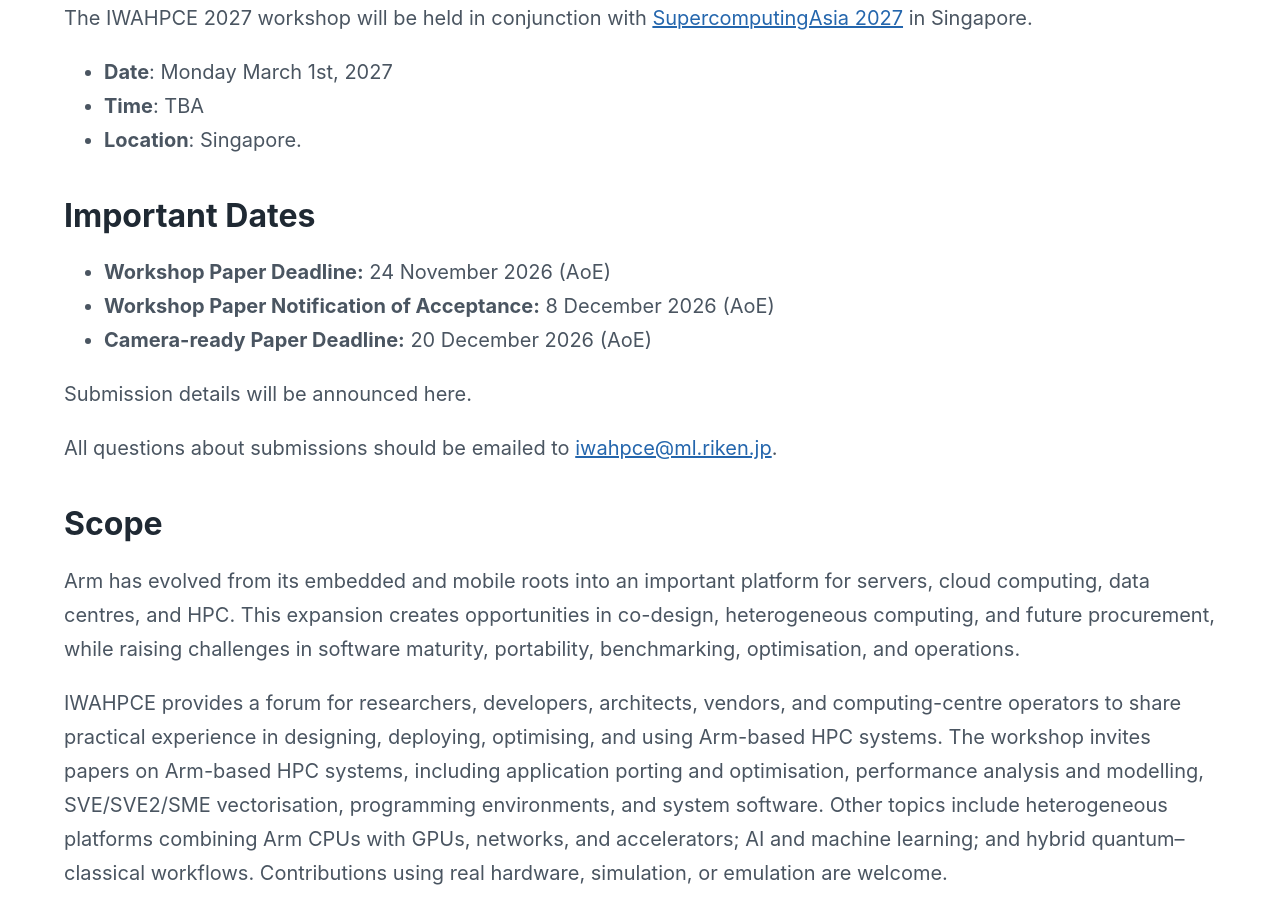
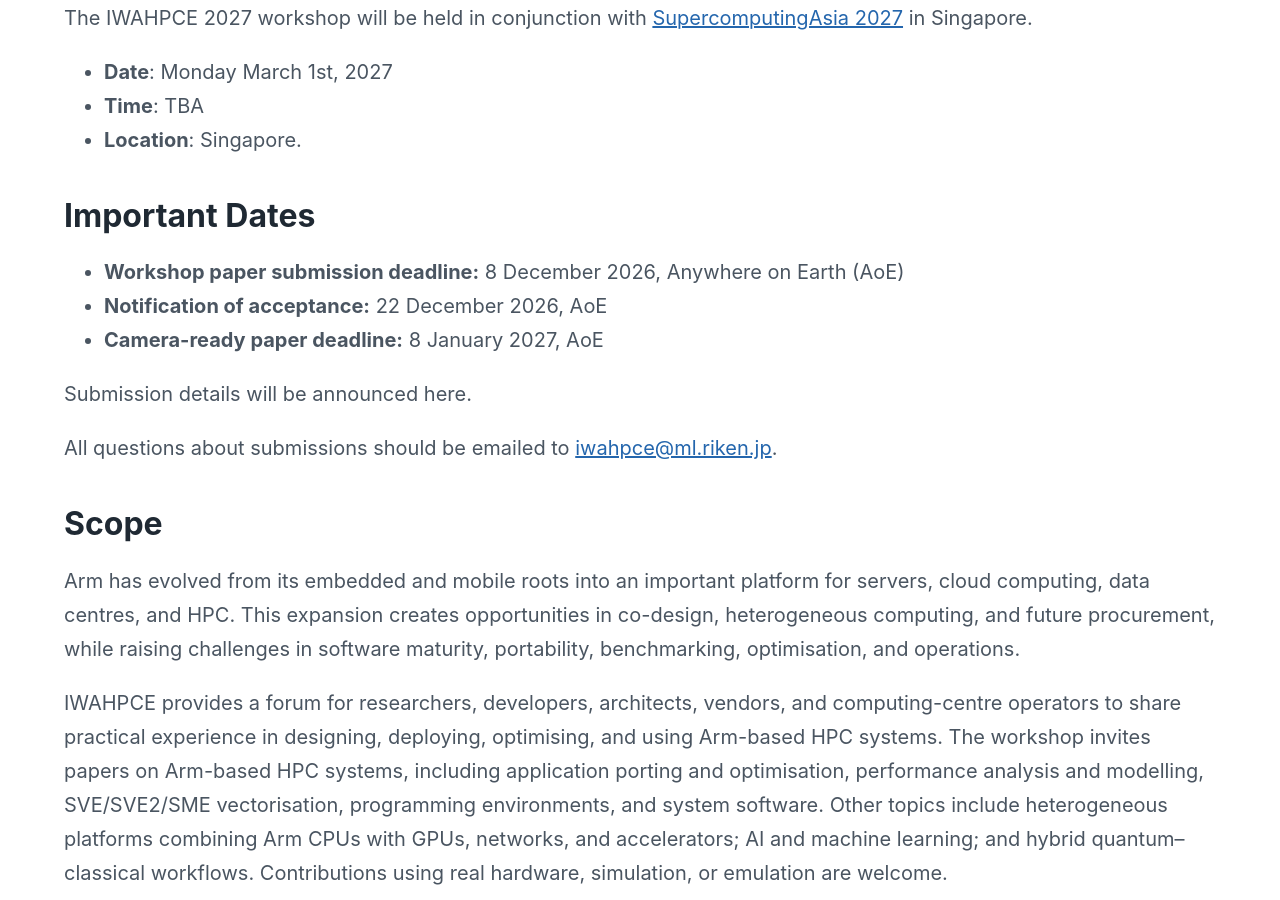
Before and after one commit to IWAHPCE/iwahpce.github.io, a Jekyll site: the page built from index.md, in a window 1280 px wide and 900 px high, scrolled down 729 px. Built offline with Jekyll 4.4.1, drawn with Linux system fonts in a browser that asks for light colours.

Commit message:
Update IWAHPCE 2027 deadlines

```diff
--- a/index.md
+++ b/index.md
@@ -15,9 +15,9 @@ The IWAHPCE 2027 workshop will be held in conjunction with [SupercomputingAsia 2
 
 ## Important Dates
 
-* **Workshop Paper Deadline:** 24 November 2026 (AoE)
-* **Workshop Paper Notification of Acceptance:** 8 December 2026 (AoE)
-* **Camera-ready Paper Deadline:** 20 December 2026 (AoE)
+* **Workshop paper submission deadline:** 8 December 2026, Anywhere on Earth (AoE)
+* **Notification of acceptance:** 22 December 2026, AoE
+* **Camera-ready paper deadline:** 8 January 2027, AoE
 
 Submission details will be announced here.
 
```
